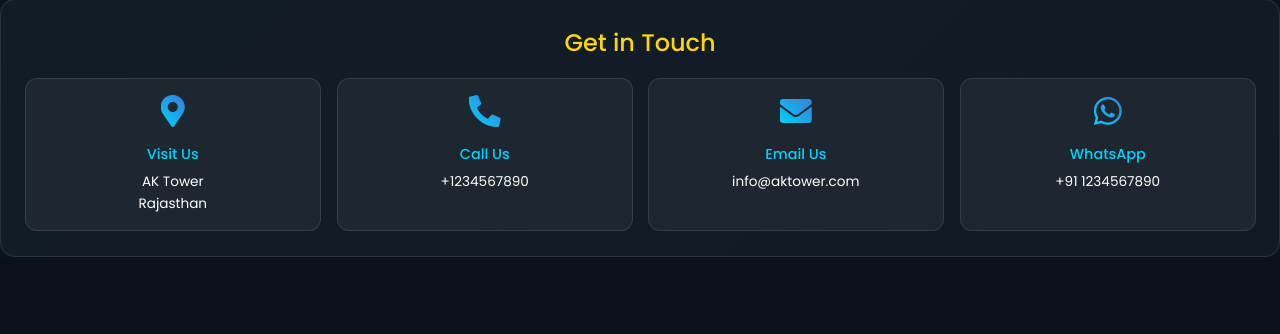
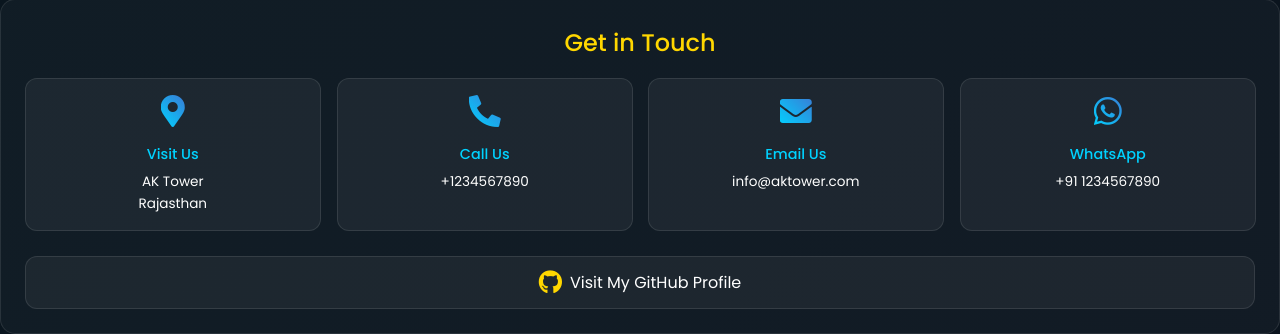
Before and after one commit to kushagra751/AK-Tower, a Flask app: page / in a window 1280 px wide. Shown: the part 941-1275 px from the top of the page. Before the commit the page ends 1198 px from the top, so only its background shows below. Run offline with Flask 3, Linux system fonts and the light colour scheme.

Commit message:
Update github home.html

```diff
--- a/templates/home.html
+++ b/templates/home.html
@@ -421,6 +421,33 @@
             color: var(--accent-color);
         }
 
+        /* GitHub Profile Link */
+        .github-link {
+            display: flex;
+            align-items: center;
+            justify-content: center;
+            margin-top: 1.5rem;
+            padding: 0.8rem;
+            background: rgba(255, 255, 255, 0.05);
+            border-radius: 12px;
+            border: 1px solid rgba(255, 255, 255, 0.1);
+            text-align: center;
+            transition: transform var(--transition);
+            color: var(--light-text);
+            text-decoration: none;
+            gap: 0.5rem;
+        }
+
+        .github-link:hover {
+            transform: translateY(-2px);
+            background: rgba(255, 255, 255, 0.1);
+        }
+
+        .github-link i {
+            font-size: 1.5rem;
+            color: var(--accent-color);
+        }
+
         @media (max-width: 768px) {
             .contact-section {
                 margin-top: 1.5rem;
@@ -541,6 +568,12 @@
                 </div>
             </div>
         </div>
+
+        <!-- GitHub Profile Link -->
+        <a href="https://github.com/kushagra751" target="_blank" class="github-link">
+            <i class="fab fa-github"></i>
+            <span>Visit My GitHub Profile</span>
+        </a>
     </section>
 
     <script defer>
```
